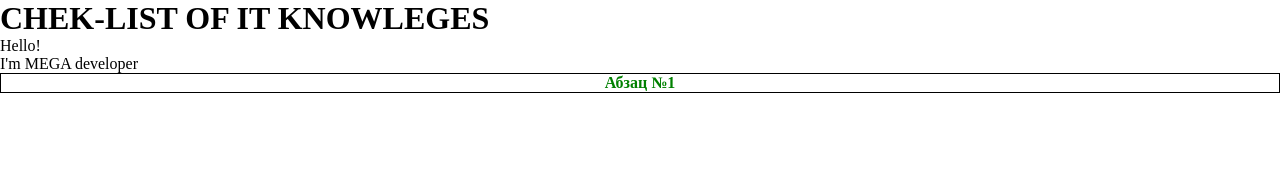
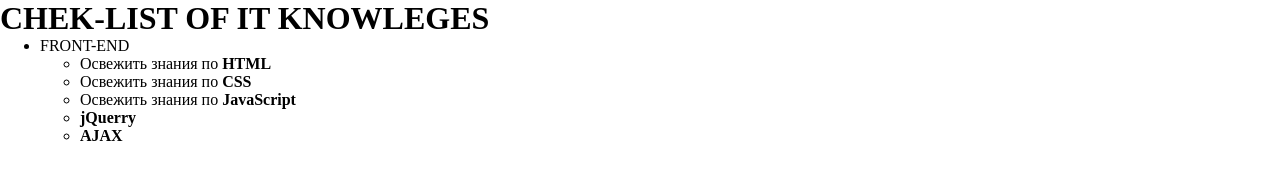
Before and after one commit to aventlador/avent, a plain HTML site: page index.html in a window 1280 px wide. Drawn offline with Linux system fonts and the light colour scheme.

Commit message:
create FrontEnd items

```diff
--- a/index.html
+++ b/index.html
@@ -5,10 +5,15 @@
 	<link rel="stylesheet" type="text/css" href="style.css">
 </head>
 	<h1>CHEK-LIST OF IT KNOWLEGES</h1>
-	<p>Hello!</p>
-
-	<p>I'm MEGA developer</p>
-
-	<p id="n1">Абзац №1</p>
+	<ul>
+		<li>FRONT-END</li>
+			<ul>
+				<li>Освежить знания по <b>HTML</b></li>
+				<li>Освежить знания по <b>CSS</b></li>
+				<li>Освежить знания по <b>JavaScript</b></li>
+				<li><b>jQuerry</b></li>
+				<li><b>AJAX</b></li>
+			</ul>
+	</ul>
 
 </html>
```
